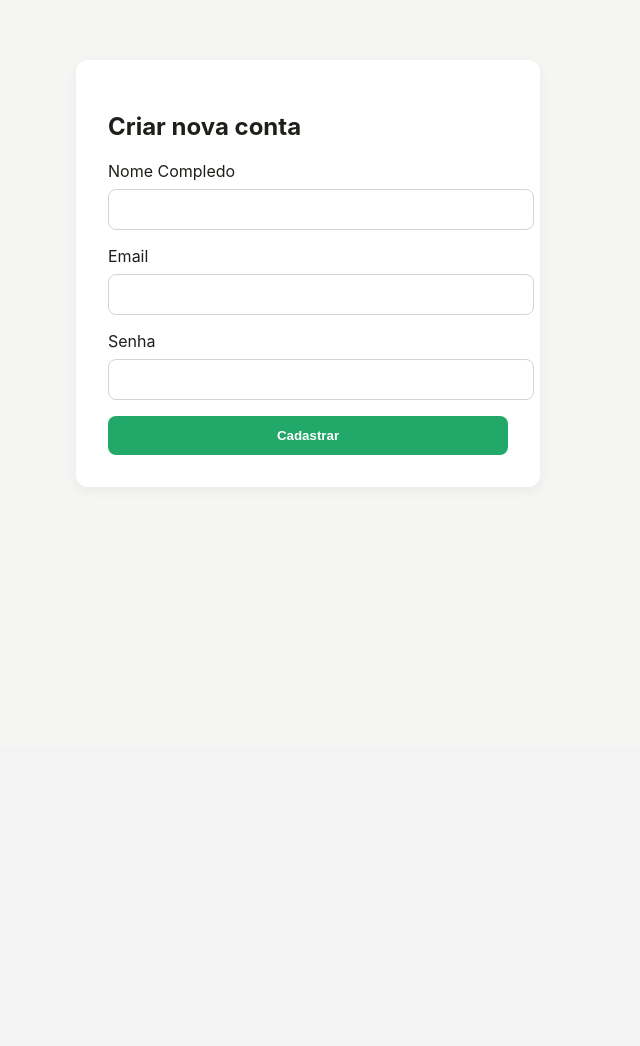
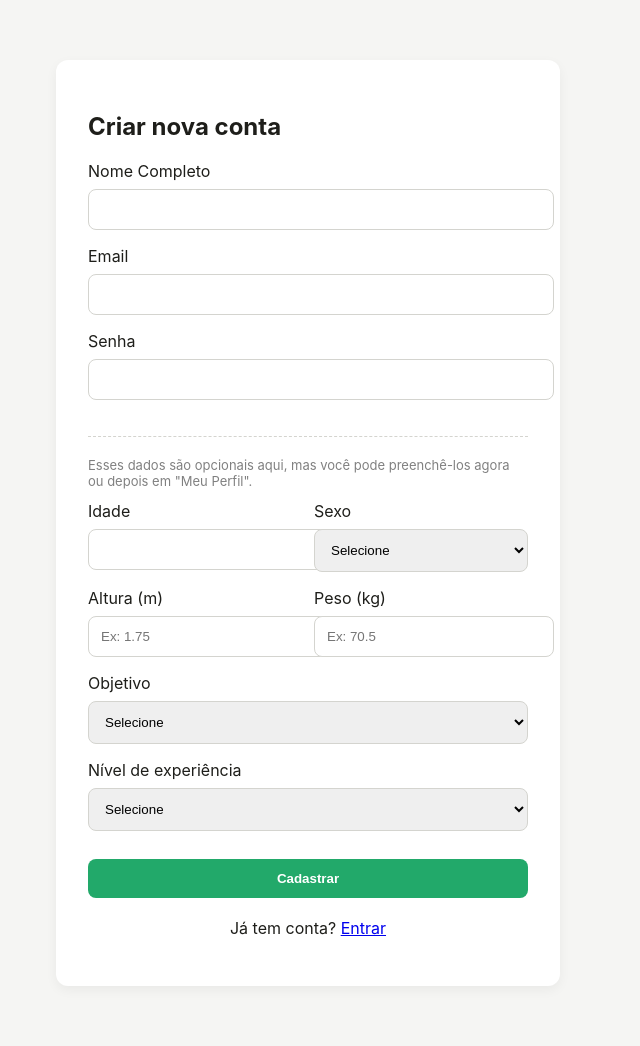
Before and after one commit to lauangabriell/projeto-treino-flask-, a Flask app: page /register in a window 1280 px wide. Shown: the part 52-1098 px from the top of the page, without its empty margins (332-972 px from the left). Before the commit the page ends 507 px from the top, so only its background shows below. Run offline with Flask 3, Linux system fonts and the light colour scheme.

Commit message:
Add files via upload

```diff
--- a/app.py
+++ b/app.py
@@ -14,6 +14,9 @@ db.init_app(app)
 
 DIAS_SEMANA = ["Segunda-feira", "Terça-feira", "Quarta-feira", "Quinta-feira", "Sexta-feira", "Sábado", "Domingo"]
 CATEGORIAS_TREINO = ["Peito", "Costas", "Pernas", "Panturrilha", "Posterior de Coxa", "Antebraço", "Bíceps", "Tríceps", "Ombro", "Abdômen", "Cardio"]
+OPCOES_SEXO = ["Masculino", "Feminino", "Outro"]
+OPCOES_OBJETIVO = ["Emagrecimento", "Ganho de Massa Muscular", "Condicionamento Físico", "Saúde e Bem-estar", "Reabilitação"]
+OPCOES_NIVEL = ["Iniciante", "Intermediário", "Avançado"]
 
 # ================================
 # ROTAS DE AUTENTICAÇÃO
@@ -42,12 +45,24 @@ def register():
         email = request.form['email']
         senha = request.form['senha']
 
+        # Dados físicos: opcionais no cadastro, dá pra completar depois em "Meu Perfil"
+        idade = request.form.get('idade') or None
+        sexo = request.form.get('sexo') or None
+        altura = request.form.get('altura') or None
+        peso = request.form.get('peso') or None
+        objetivo = request.form.get('objetivo') or None
+        nivel_experiencia = request.form.get('nivel_experiencia') or None
+
         if Usuario.query.filter_by(email=email).first():
             flash("E-mail já existe!")
             return redirect(url_for('register'))
 
         senha_cripto = generate_password_hash(senha)
-        novo_user = Usuario(nome=nome, email=email, senha=senha_cripto)
+        novo_user = Usuario(
+            nome=nome, email=email, senha=senha_cripto,
+            idade=idade, sexo=sexo, altura=altura, peso=peso,
+            objetivo=objetivo, nivel_experiencia=nivel_experiencia
+        )
         db.session.add(novo_user)
         db.session.commit()
 
@@ -66,12 +81,60 @@ def register():
         flash("Conta criada! Faça o login.")
         return redirect(url_for('login'))
 
-    return render_template('register.html')
+    return render_template('register.html', opcoes_sexo=OPCOES_SEXO, opcoes_objetivo=OPCOES_OBJETIVO, opcoes_nivel=OPCOES_NIVEL)
 
 @app.route('/logout')
 def logout():
     session.clear()
     return redirect(url_for('login'))
+
+# ================================
+# PERFIL DO USUÁRIO (dados físicos + IMC)
+# ================================
+@app.route('/perfil', methods=['GET', 'POST'])
+def perfil():
+    if 'usuario_id' not in session: return redirect(url_for('login'))
+
+    usuario = Usuario.query.get_or_404(session['usuario_id'])
+
+    if request.method == 'POST':
+        usuario.idade = request.form.get('idade') or None
+        usuario.sexo = request.form.get('sexo') or None
+        usuario.altura = request.form.get('altura') or None
+        usuario.peso = request.form.get('peso') or None
+        usuario.objetivo = request.form.get('objetivo') or None
+        usuario.nivel_experiencia = request.form.get('nivel_experiencia') or None
+        db.session.commit()
+        flash("Perfil atualizado!")
+        return redirect(url_for('perfil'))
+
+    # Calcula o IMC (peso / altura²) só se os dois estiverem preenchidos
+    imc = None
+    classificacao = None
+    if usuario.peso and usuario.altura and float(usuario.altura) > 0:
+        imc = round(float(usuario.peso) / (float(usuario.altura) ** 2), 1)
+        if imc < 18.5:
+            classificacao = "Abaixo do peso"
+        elif imc < 25:
+            classificacao = "Peso normal"
+        elif imc < 30:
+            classificacao = "Sobrepeso"
+        elif imc < 35:
+            classificacao = "Obesidade grau I"
+        elif imc < 40:
+            classificacao = "Obesidade grau II"
+        else:
+            classificacao = "Obesidade grau III"
+
+    return render_template(
+        'perfil.html',
+        usuario=usuario,
+        imc=imc,
+        classificacao=classificacao,
+        opcoes_sexo=OPCOES_SEXO,
+        opcoes_objetivo=OPCOES_OBJETIVO,
+        opcoes_nivel=OPCOES_NIVEL
+    )
 
 # ================================
 # ROTAS DO SISTEMA (TREINOS)
@@ -213,16 +276,27 @@ def remover_exercicio(id_treino, id_item):
 # INICIALIZAÇÃO
 # ================================
 def iniciar_banco():
-    # Cria uma biblioteca fixa de exercícios se estiver vazia
-    if Exercicio.query.count() == 0:
-        exs = [
-            Exercicio(nome="Agachamento Livre", grupo_muscular="Pernas"),
-            Exercicio(nome="Leg Press 45", grupo_muscular="Pernas"),
-            Exercicio(nome="Supino Reto", grupo_muscular="Peito"),
-            Exercicio(nome="Puxada Costas", grupo_muscular="Costas")
-        ]
-        db.session.bulk_save_objects(exs)
-        db.session.commit()
+    # Biblioteca de exercícios: pelo menos 5 por grupo muscular (categoria)
+    biblioteca = {
+        "Peito": ["Supino Reto", "Supino Inclinado", "Crucifixo Reto", "Crossover", "Flexão de Braço"],
+        "Costas": ["Puxada Frente", "Remada Curvada", "Remada Cavalinho", "Puxada Pulldown", "Levantamento Terra"],
+        "Pernas": ["Agachamento Livre", "Leg Press 45", "Cadeira Extensora", "Avanço (Afundo)", "Agachamento Búlgaro"],
+        "Panturrilha": ["Panturrilha em Pé", "Panturrilha Sentado", "Panturrilha no Leg Press", "Panturrilha Unilateral", "Salto de Panturrilha (Jump Calf)"],
+        "Posterior de Coxa": ["Mesa Flexora", "Stiff", "Cadeira Flexora", "Levantamento Terra Romeno", "Elevação de Quadril (Hip Thrust)"],
+        "Antebraço": ["Rosca de Punho", "Rosca de Punho Invertida", "Farmer's Walk", "Rosca Direta Pegada Pronada", "Extensão de Punho com Halteres"],
+        "Bíceps": ["Rosca Direta", "Rosca Alternada", "Rosca Scott", "Rosca Martelo", "Rosca Concentrada"],
+        "Tríceps": ["Tríceps Pulley", "Tríceps Testa", "Tríceps Francês", "Mergulho no Banco", "Tríceps Corda"],
+        "Ombro": ["Desenvolvimento com Halteres", "Elevação Lateral", "Elevação Frontal", "Remada Alta", "Desenvolvimento Militar"],
+        "Abdômen": ["Abdominal Supra", "Prancha Abdominal", "Abdominal Infra", "Abdominal Oblíquo", "Elevação de Pernas"],
+        "Cardio": ["Corrida na Esteira", "Bicicleta Ergométrica", "Pular Corda", "Escada (StairMaster)", "Remo Ergométrico"],
+    }
+
+    for grupo, nomes in biblioteca.items():
+        for nome in nomes:
+            # Só cria se ainda não existir (evita duplicar em cada restart do app)
+            if not Exercicio.query.filter_by(nome=nome).first():
+                db.session.add(Exercicio(nome=nome, grupo_muscular=grupo))
+    db.session.commit()
 
 with app.app_context():
     db.create_all()
--- a/templates/base.html
+++ b/templates/base.html
@@ -22,7 +22,7 @@
     <div>🏋️ MeuTreinoDB</div>
     <div>
       {% if session.usuario_id %}
-        Olá, {{ session.usuario_nome }} | <a href="/logout">Sair</a>
+        Olá, {{ session.usuario_nome }} | <a href="/perfil">Meu Perfil</a> | <a href="/logout">Sair</a>
       {% else %}
         <a href="/login">Entrar</a>
       {% endif %}
--- a/templates/register.html
+++ b/templates/register.html
@@ -1,9 +1,9 @@
 {% extends "base.html" %}
 {% block content %}
-<div class="panel" style="max-width: 400px; margin: 0 auto;">
+<div class="panel" style="max-width: 440px; margin: 0 auto;">
   <h2>Criar nova conta</h2>
   <form method="POST">
-    <label>Nome Compledo</label>
+    <label>Nome Completo</label>
     <input type="text" name="nome" required>
 
     <label>Email</label>
@@ -12,7 +12,56 @@
     <label>Senha</label>
     <input type="password" name="senha" required>
 
-    <button type="submit" class="btn">Cadastrar</button>
+    <hr style="border: none; border-top: 1px dashed #D4D4CF; margin: 20px 0;">
+    <p style="font-size: 13px; color: gray; margin-bottom: 12px;">Esses dados são opcionais aqui, mas você pode preenchê-los agora ou depois em "Meu Perfil".</p>
+
+    <div style="display: flex; gap: 12px;">
+      <div style="flex: 1;">
+        <label>Idade</label>
+        <input type="number" name="idade" min="10" max="100">
+      </div>
+      <div style="flex: 1;">
+        <label>Sexo</label>
+        <select name="sexo">
+          <option value="">Selecione</option>
+          {% for op in opcoes_sexo %}
+            <option value="{{ op }}">{{ op }}</option>
+          {% endfor %}
+        </select>
+      </div>
+    </div>
+
+    <div style="display: flex; gap: 12px;">
+      <div style="flex: 1;">
+        <label>Altura (m)</label>
+        <input type="number" name="altura" step="0.01" min="0.5" max="2.5" placeholder="Ex: 1.75">
+      </div>
+      <div style="flex: 1;">
+        <label>Peso (kg)</label>
+        <input type="number" name="peso" step="0.1" min="20" max="300" placeholder="Ex: 70.5">
+      </div>
+    </div>
+
+    <label>Objetivo</label>
+    <select name="objetivo">
+      <option value="">Selecione</option>
+      {% for op in opcoes_objetivo %}
+        <option value="{{ op }}">{{ op }}</option>
+      {% endfor %}
+    </select>
+
+    <label>Nível de experiência</label>
+    <select name="nivel_experiencia">
+      <option value="">Selecione</option>
+      {% for op in opcoes_nivel %}
+        <option value="{{ op }}">{{ op }}</option>
+      {% endfor %}
+    </select>
+
+    <button type="submit" class="btn" style="margin-top: 12px;">Cadastrar</button>
   </form>
+  <p style="text-align: center; margin-top: 20px;">
+    Já tem conta? <a href="/login">Entrar</a>
+  </p>
 </div>
 {% endblock %}
```
Also changed, not shown: models.py (+8 -0 lines), templates/perfil.html (added, +82 -0 lines).
